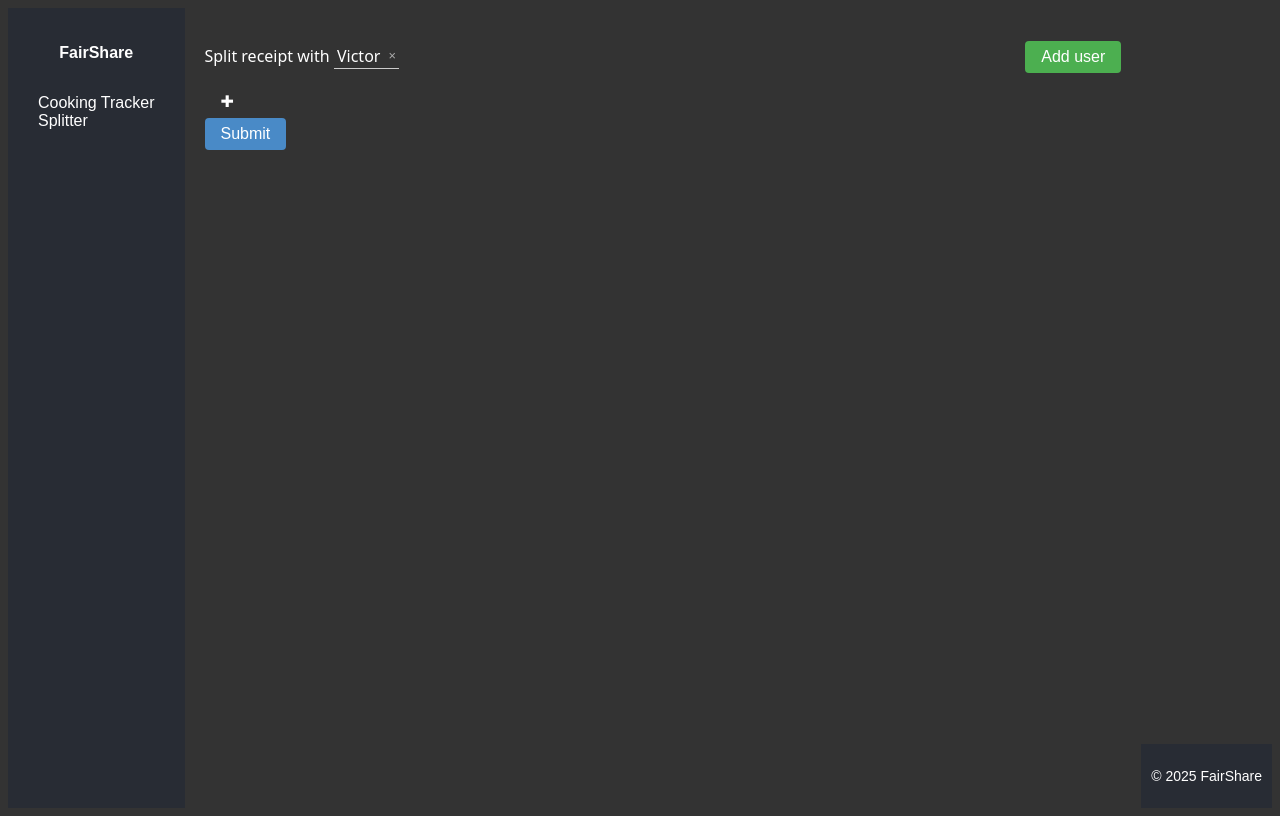
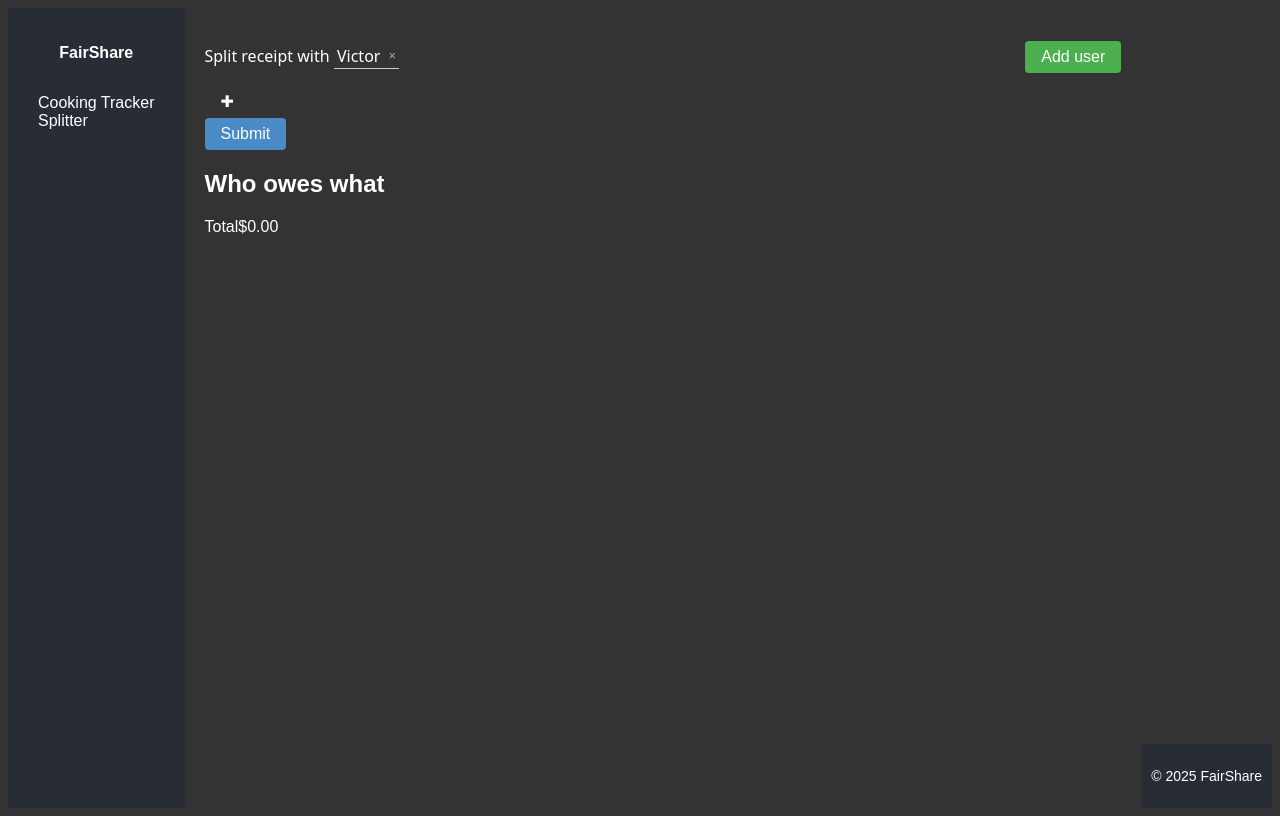
Before and after one commit to vidsagar/splitly, a React (Create React App) app: page /split in a window 1280 px wide. Built offline with nearby package versions, Linux system fonts and the light colour scheme.

Commit message:
memoing and wrapping up

```diff
--- a/src/components/TotalsDisplay.js
+++ b/src/components/TotalsDisplay.js
@@ -1,8 +1,62 @@
 import { useReceipt } from "context/ReceiptProvider"
+import { useState } from "react";
+import { getBuyersPortion } from "utils/Utils";
+import { useMemo } from "react";
 
-export const TotalsDisplay = ({totals}) => {
-    const {result} = useReceipt();
-    return (
-        <div>{result}</div>
-    )
+export const TotalsDisplay = () => {
+
+	const { users, items } = useReceipt();
+
+	const [total, splitMap] = useMemo(() => {
+		const personToPriceMap = new Map();
+		let total = 0.0;
+		items.forEach(
+			item => {
+				if ((!item.itemName || !item.itemCount || !item.itemPrice)) return;
+				var itemPrice = item.isTax ? item.itemPrice * 1.0825 : item.itemPrice;
+				total += +itemPrice;
+				item.users.forEach(
+					user => {
+						let buyersPortion = getBuyersPortion(item, user);
+						personToPriceMap.set(
+							user.userId,
+							{
+								username: users.find(globalUser => globalUser.userId === user.userId).username,
+								portion: personToPriceMap.has(user.userId) ? personToPriceMap.get(user.userId).portion + buyersPortion : buyersPortion,
+							}
+						);
+					}
+				)
+			}
+		)
+
+		return [total, personToPriceMap];
+	}, [items, users]);
+
+	return (
+		<aside className="split-summary">
+			<h2 className="split-summary__title">Who owes what</h2>
+
+			<ul className="split-summary__list">
+				{
+					Array.from(splitMap.entries())
+						.map(([entryKey, entryValue]) =>
+							<li key={entryKey} className="split-summary__row">
+								<span className="split-summary__name">{entryValue.username}</span>
+								<span className="split-summary__amount">
+									${entryValue.portion.toFixed(2)}
+								</span>
+							</li>
+						)
+				}
+			</ul>
+
+			<div className="split-summary__footer">
+				<span>Total</span>
+				<span className="split-summary__total">
+					${total.toFixed(2)}
+				</span>
+			</div>
+		</aside>
+	);
 }
--- a/src/context/ReceiptProvider.js
+++ b/src/context/ReceiptProvider.js
@@ -138,14 +138,17 @@ export const ReceiptProvider = ({ children }) => {
 						let buyersPortion = getBuyersPortion(item, user);
 						personToPriceMap.set(
 							user.userId,
-							personToPriceMap.has(user.userId) ? personToPriceMap.get(user.userId) + buyersPortion : buyersPortion
+							{
+								username: users.find(globalUser => globalUser.userId === user.userId).username,
+								portion: personToPriceMap.has(user.userId) ? personToPriceMap.get(user.userId) + buyersPortion : buyersPortion,
+							}
 						);
 					}
 				)
 			}
 		)
 		for (const [key, value] of personToPriceMap.entries()) {
-			total += value;
+			total += value.portion;
 		}
 		personToPriceMap.set('total', total);
 		let res = JSON.stringify(Array.from(personToPriceMap));
```
